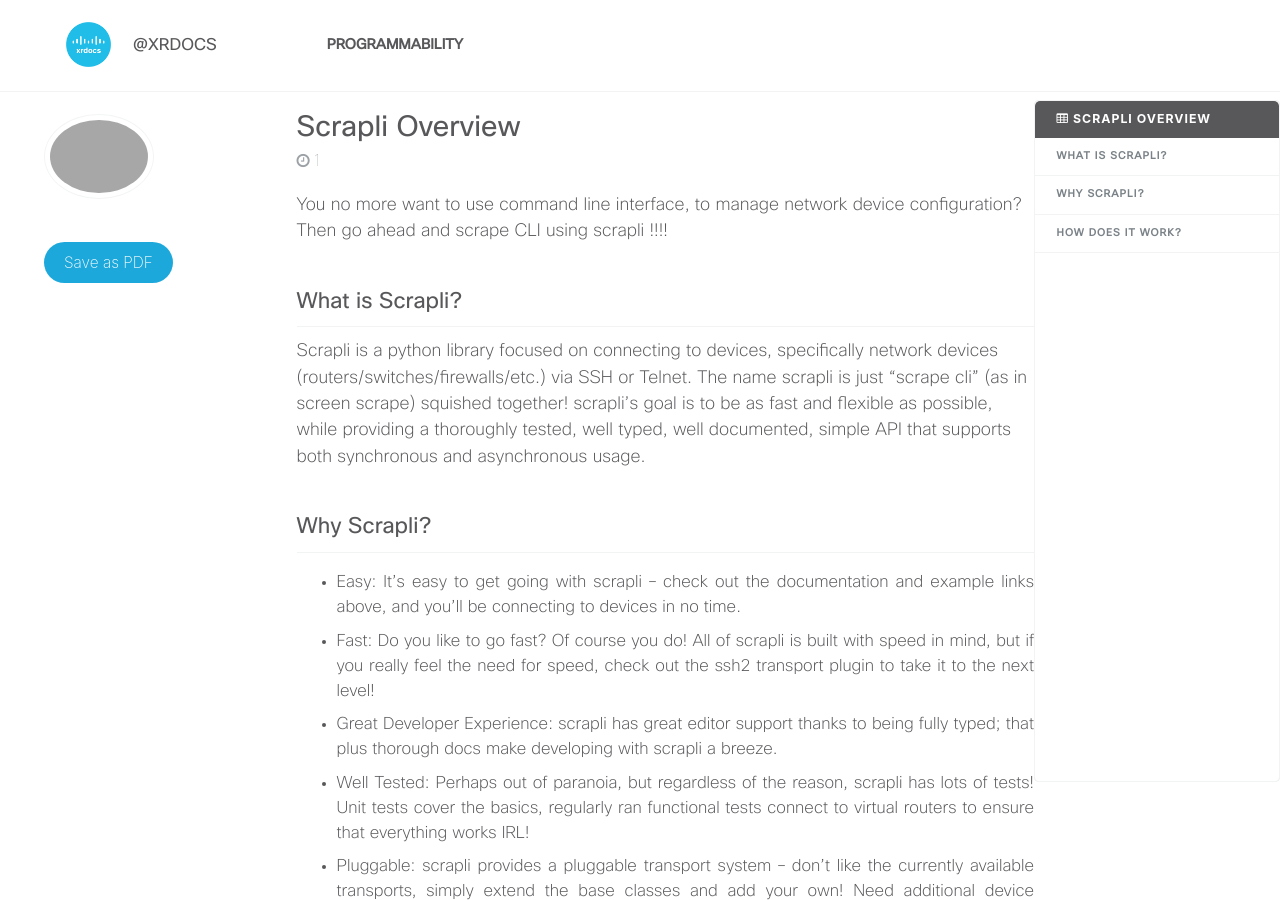
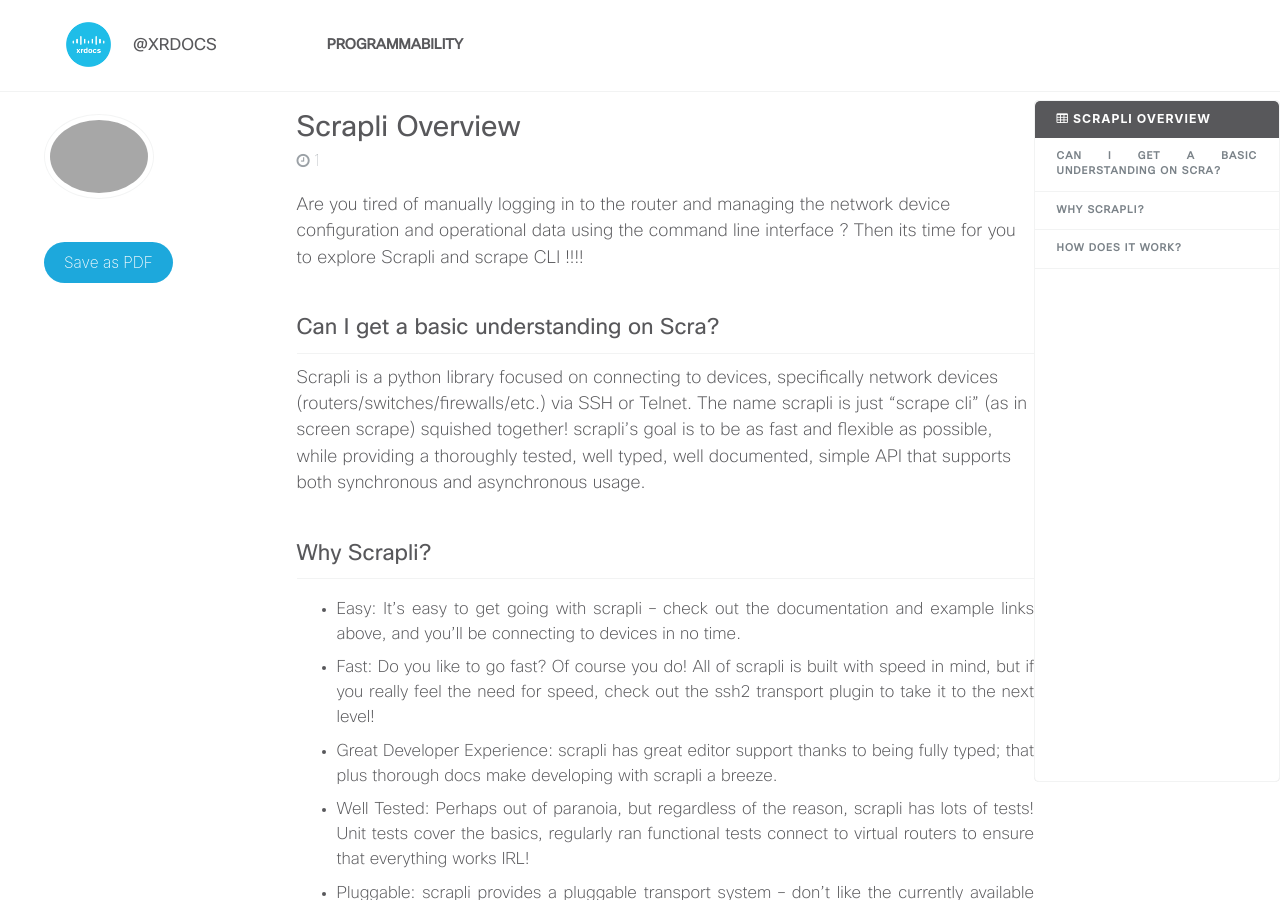
Before and after one commit to xrdocs/programmability, a Jekyll site: the page built from _tutorials/2022-02-22-scrapli-overview.md, in a window 1280 px wide and 900 px high. Built offline with Jekyll 4.4.1, drawn with Linux system fonts in a browser that asks for light colours; comment, search, counter and statistics services are not loaded.

Commit message:
Update 2022-02-22-scrapli-overview.md

```diff
--- a/_tutorials/2022-02-22-scrapli-overview.md
+++ b/_tutorials/2022-02-22-scrapli-overview.md
@@ -8,9 +8,9 @@ author: Neelima Parakala
 ---
 {% include toc icon="table" title="Scrapli Overview" %}
 
-You no more want to use command line interface, to manage network device configuration? Then go ahead and scrape CLI using scrapli !!!!
+Are you tired of manually logging in to the router and managing the network device configuration and operational data using the command line interface ? Then its time for you to explore Scrapli and scrape CLI !!!!
 
-## What is Scrapli?
+## Can I get a basic understanding on Scra?
 
 Scrapli is a python library focused on connecting to devices, specifically network devices (routers/switches/firewalls/etc.) via SSH or Telnet.
 The name scrapli is just "scrape cli" (as in screen scrape) squished together! scrapli's goal is to be as fast and flexible as possible,
```
